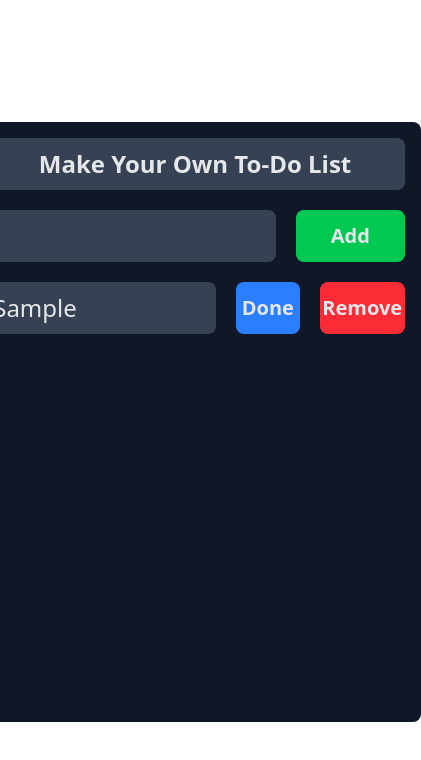
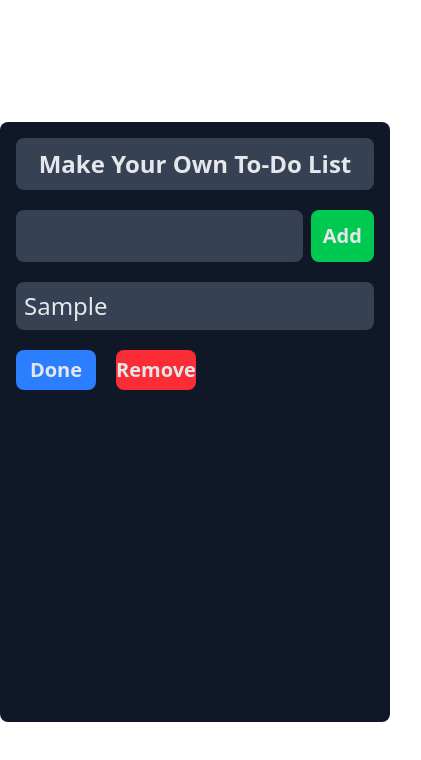
Before and after one commit to MyHKo/react-tailwind-todo, a React (Vite) app: page / in a window 390 px wide. Both pictures are taken after typing "Sample" into the empty fields and a click on the button "Add". Shown: the top 760 px of the page, 421 px wide, since content can reach past the window. Built offline with nearby package versions, Linux system fonts and the light colour scheme.

Commit message:
Feat: add mobile version of app

```diff
--- a/src/components/NameInput/index.jsx
+++ b/src/components/NameInput/index.jsx
@@ -6,12 +6,12 @@ function NameInput() {
     const input = useRef(null)
 
     return (
-        <div className="flex flex-row justify-between gap-5 mt-5 mb-5 h-13">
+        <div className="flex flex-row justify-between gap-2 sm:gap-5 mt-5 mb-5 h-13">
             <div className="flex items-center rounded-lg p-2 w-full bg-gray-700">
                 <input className="text-gray-200 text-2xl h-full w-full focus:outline-none" ref={input}/>
             </div>
             <button
-                className="text-gray-200 text-xl font-bold rounded-lg h-full w-40 bg-green-500 hover:bg-green-400 active:bg-green-500 cursor-pointer"
+                className="text-gray-200 text-xl font-bold rounded-lg h-full w-20 sm:w-40 bg-green-500 hover:bg-green-400 active:bg-green-500 cursor-pointer"
                 onClick={() => {
                     if(input.current.value !== "") {
                         addTask(input.current.value)
--- a/src/components/Task/index.jsx
+++ b/src/components/Task/index.jsx
@@ -7,8 +7,8 @@ function Task({id, name, done}) {
     const [, , deleteTask] = useContext(ListContext)
 
     const nameStyle = isDone
-    ? `flex text-gray-200 text-2xl line-through w-full items-center rounded-lg p-2 bg-gray-500`
-    : `flex text-gray-200 text-2xl w-full items-center rounded-lg p-2 bg-gray-700`
+    ? `flex text-gray-200 text-2xl line-through h-13 w-full items-center rounded-lg p-2 bg-gray-400`
+    : `flex text-gray-200 text-2xl h-13 w-full items-center rounded-lg p-2 bg-gray-700`
 
     const handleDelete = () => {
         deleteTask(id)
@@ -19,22 +19,24 @@ function Task({id, name, done}) {
     }
 
     return (
-        <div id={id} className="flex flex-row justify-between gap-5 mt-5 mb-5 h-13">
+        <div id={id} className="flex flex-col sm:flex-row gap-5 mt-5 mb-15 sm:mb-5 h-20 sm:h-13">
             <div className={nameStyle}>
                 {name}
             </div>
+            <div className="flex gap-5">
                 <button
-                className="text-gray-200 text-xl font-bold rounded-lg h-full w-30 bg-blue-500 hover:bg-blue-400 active:bg-blue-500 cursor-pointer"
+                    className="text-gray-200 text-xl font-bold rounded-lg h-full w-20 sm:w-30 bg-blue-500 hover:bg-blue-400 active:bg-blue-500 cursor-pointer"
                     onClick={() => {toggleDone()}}
                 >
                     {isDone? "Undo" : "Done"}
                 </button>
                 <button
-                className="text-gray-200 text-xl font-bold rounded-lg h-full w-40 bg-red-500 hover:bg-red-400 active:bg-red-500 cursor-pointer"
+                    className="text-gray-200 text-xl font-bold rounded-lg h-10 sm:h-full w-20 sm:w-40 bg-red-500 hover:bg-red-400 active:bg-red-500 cursor-pointer"
                     onClick={() => {handleDelete()}}
                 >
                     Remove
                 </button>
+            </div>
         </div>
     )
 }
```
Lines whose indentation alone changed are shown as unchanged.
